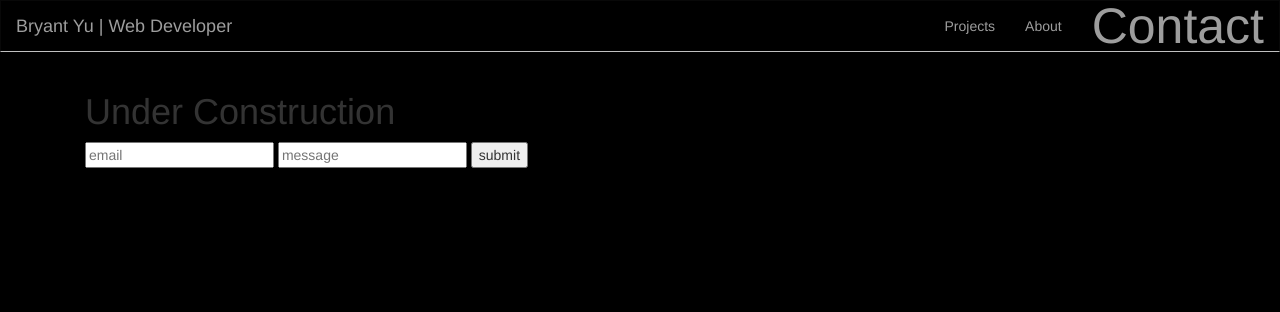
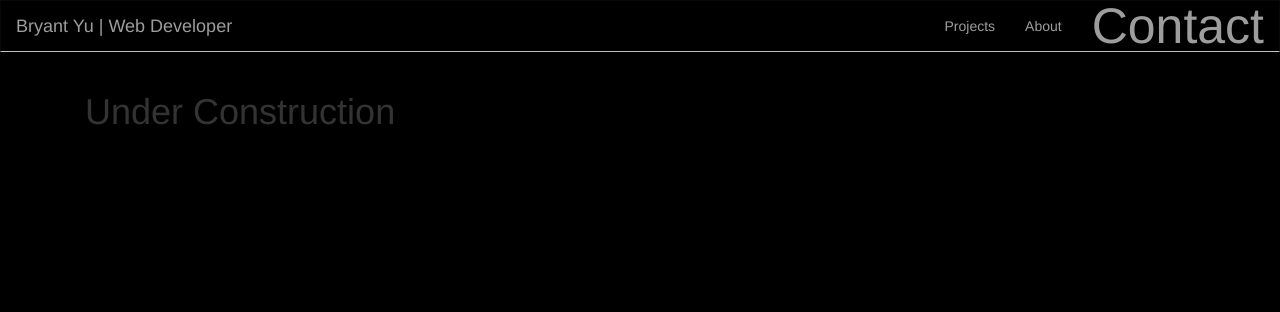
Before and after one commit to bryly27/portfolio_site, a CodeIgniter app: page /portfolio/contact in a window 1280 px wide. Shown: the top 312 px of the page. Run offline with CodeIgniter, Linux system fonts and the light colour scheme; some libraries are stand-ins or nearby versions.

Commit message:
removed contact

```diff
--- a/application/controllers/portfolio.php
+++ b/application/controllers/portfolio.php
@@ -22,20 +22,6 @@ class Portfolio extends CI_Controller {
 	{
 		$this->load->view('contact');
 	}
-
-	public function send()
-	{
-		$this->load->library('email'); // Note: no $config param needed
-		$this->email->from('yubryant27@gmail.com', 'yubryant@gmail.com');
-		$this->email->to('bryant@bryant.com');
-		$this->email->subject('Test email from CI and Gmail');
-		$this->email->message('This is a test.');
-		$this->email->send();
-    redirect('/portfolio/contact');
-}
-
-
-
 }
 
 //end of main controller
--- a/application/views/contact.php
+++ b/application/views/contact.php
@@ -31,11 +31,6 @@
 <div class='container'>
 	<div class='container'>
 		<h1>Under Construction</h1>
-		<form action='/portfolio/send' method='post'>
-			<input type='email' name='email' placeholder='email'>
-			<input type='text' name='message' placeholder='message'>
-			<input type='submit' value='submit'>
-		</form>
 	</div>
 </div>
 
```
Also changed, not shown: application/config/email.php (+5 -24 lines).
